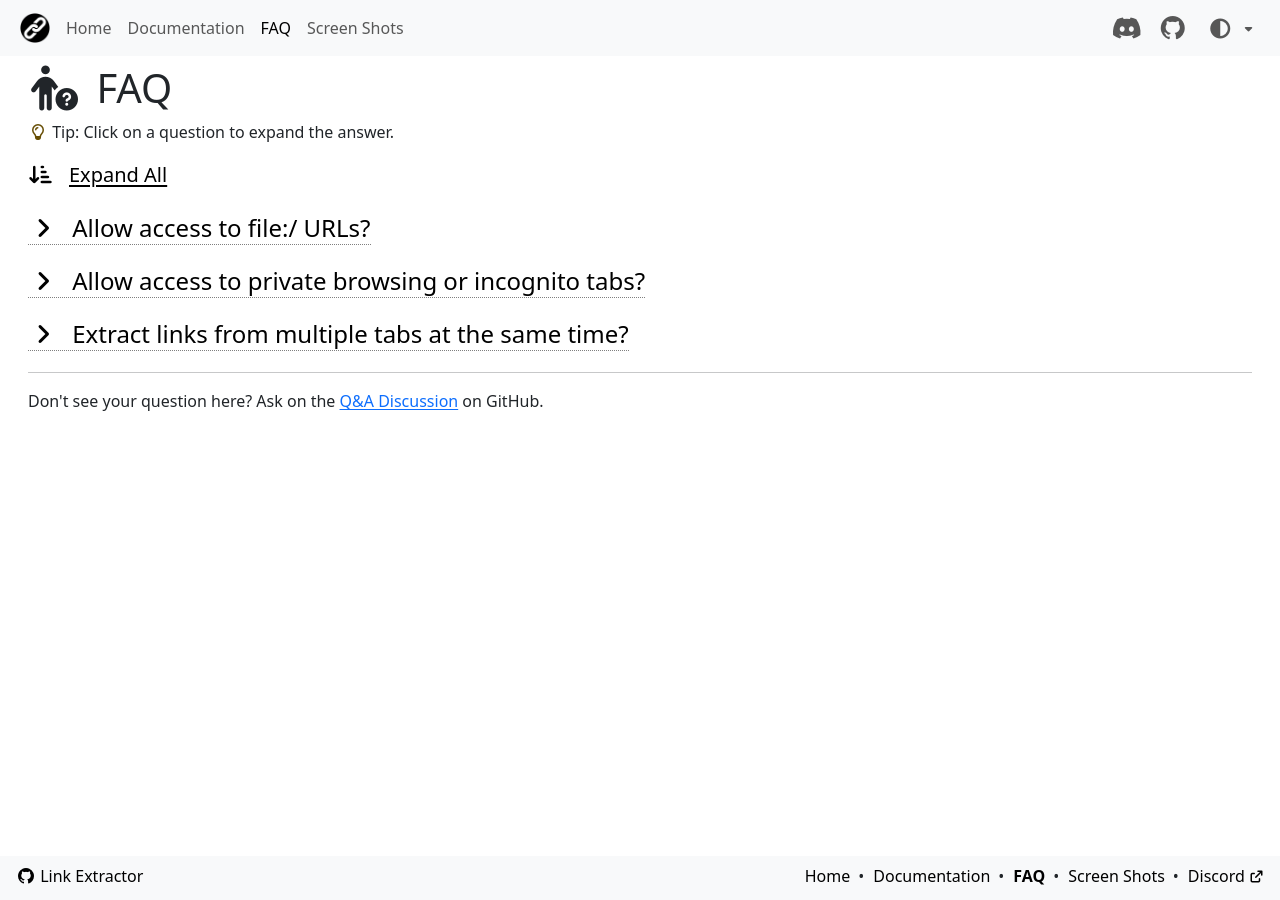
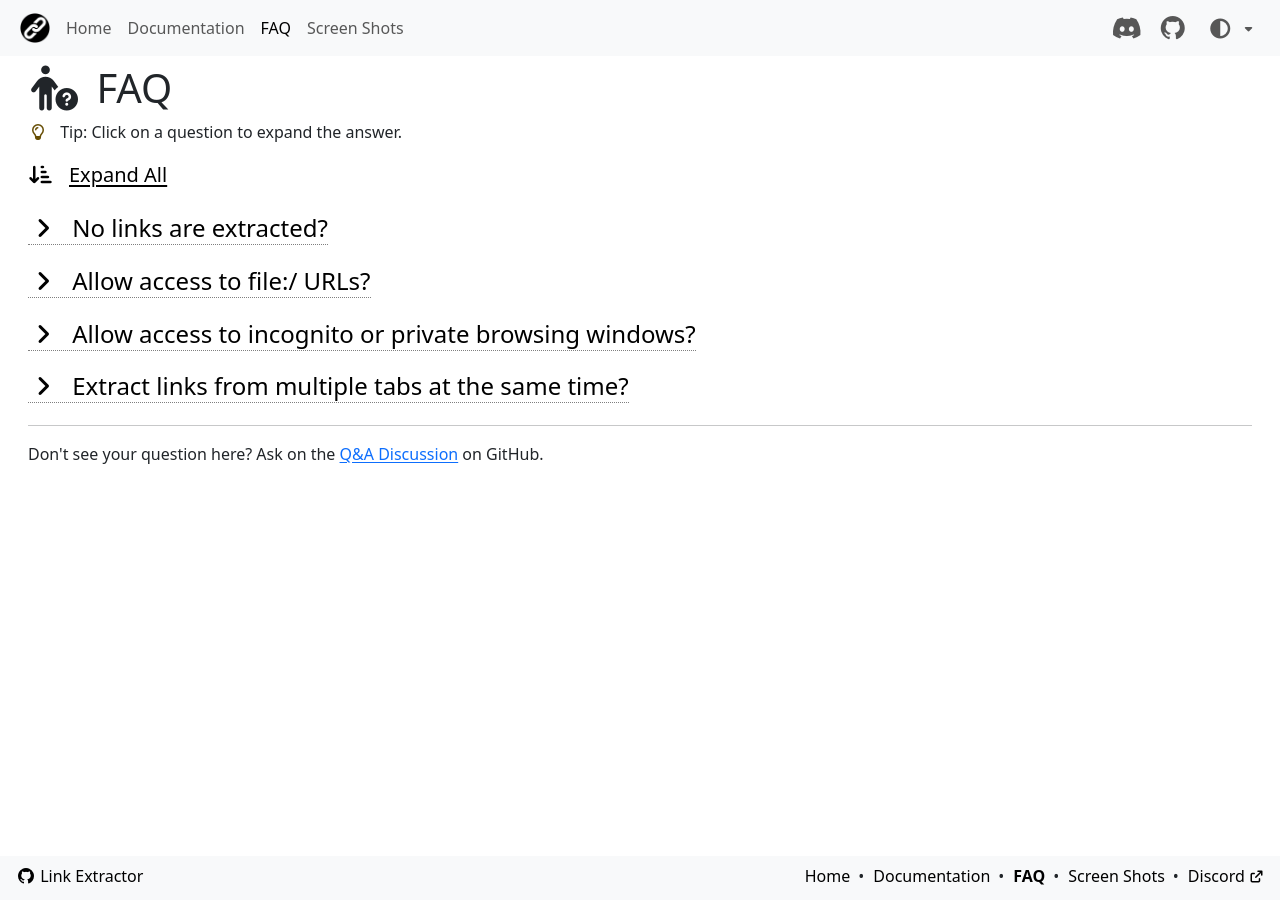
Before and after one commit to cssnr/link-extractor-site, a Jekyll site: the page built from src/html/faq.html, in a window 1280 px wide. Built offline with Jekyll 4.4.1, drawn with Linux system fonts in a browser that asks for light colours; nearby versions of some CDN libraries; library files that are not in the unit come from our copies; comment, search, counter and statistics services are not loaded.

Commit message:
Update FAQ

```diff
--- a/src/html/faq.html
+++ b/src/html/faq.html
@@ -9,7 +9,7 @@ description: Frequently Asked Questions about the Link Extractor Web Extension.
     <h1 class="animate__animated animate__zoomIn"><i class="fa-solid fa-person-circle-question me-2"></i> {{ page.title }}</h1>
 
     <p>
-        <i class="fa-regular fa-lightbulb text-warning-emphasis"></i>
+        <i class="fa-regular fa-lightbulb text-warning-emphasis me-2"></i>
         Tip: Click on a question to expand the answer.
     </p>
     <p class="lead">
@@ -17,13 +17,47 @@ description: Frequently Asked Questions about the Link Extractor Web Extension.
             <i class="fa-solid fa-arrow-down-short-wide me-3"></i><span>Expand All</span></a>
     </p>
 
+    <!-- noLinks -->
+
     <h4 class="my-4">
-        <a class="body-link " role="button" data-bs-toggle="collapse" aria-expanded="false"
+        <a class="body-link" role="button" data-bs-toggle="collapse" aria-expanded="false"
+           aria-controls="noLinks" href="#noLinks">
+            <i class="fa-solid fa-angle-right me-2"></i> No links are extracted?
+        </a>
+    </h4>
+    <div class="collapse" id="noLinks">
+        <div class="">
+            <ol>
+                <li>If you just installed the extension, you may need to close and re-open the tab to extract links.</li>
+                <li>Try re-starting your browser. Make sure to close all open windows then re-open the browser.</li>
+                <li>If you cant extract links from any tabs try re-installing the extension. Make sure to export any saved filters first.</li>
+                <li>
+                    If you are still unable to extract links, please
+                    <a href="https://github.com/cssnr/link-extractor/issues" target="_blank" rel="noopener">open an issue on GitHub</a>;
+                    and we will do our best to resolve the issue.
+                </li>
+            </ol>
+            <span>
+                If you don't have a GitHub account, you can
+                <a href="https://cssnr.github.io/feedback/?app=Link%20Extractor" target="_blank" rel="noopener">submit feedback here</a>.
+                <br>
+                Make sure to <b>include a link to the site</b> you are having issues with.
+            </span>
+        </div>
+    </div>
+
+    <!-- fileAccess -->
+
+    <h4 class="my-4">
+        <a class="body-link" role="button" data-bs-toggle="collapse" aria-expanded="false"
            aria-controls="fileAccess" href="#fileAccess">
             <i class="fa-solid fa-angle-right me-2"></i> Allow access to file:/ URLs?
         </a>
     </h4>
     <div class="collapse" id="fileAccess">
+        <p class="">
+            Note: File extraction is currently experimental and only works on PDF files.
+        </p>
         <div class="alert alert-warning mb-0 d-none firefox">
             Firefox does <b>not</b> allow access to file:/ URLs.
         </div>
@@ -45,10 +79,12 @@ description: Frequently Asked Questions about the Link Extractor Web Extension.
         </div>
     </div>
 
+    <!-- privateAccess -->
+
     <h4 class="my-4">
-        <a class="body-link " role="button" data-bs-toggle="collapse" aria-expanded="false"
+        <a class="body-link" role="button" data-bs-toggle="collapse" aria-expanded="false"
            aria-controls="privateAccess" href="#privateAccess">
-            <i class="fa-solid fa-angle-right me-2"></i> Allow access to private browsing or incognito tabs?
+            <i class="fa-solid fa-angle-right me-2"></i> Allow access to incognito or private browsing windows?
         </a>
     </h4>
     <div class="collapse" id="privateAccess">
@@ -78,8 +114,10 @@ description: Frequently Asked Questions about the Link Extractor Web Extension.
         </div>
     </div>
 
+    <!-- multipleTabs -->
+
     <h4 class="my-4">
-        <a class="body-link " role="button" data-bs-toggle="collapse" aria-expanded="false"
+        <a class="body-link" role="button" data-bs-toggle="collapse" aria-expanded="false"
            aria-controls="multipleTabs" href="#multipleTabs">
             <i class="fa-solid fa-angle-right me-2"></i> Extract links from multiple tabs at the same time?
         </a>
@@ -87,7 +125,11 @@ description: Frequently Asked Questions about the Link Extractor Web Extension.
     <div class="collapse" id="multipleTabs">
         <div class="">
             <ol>
-                <li>Ensure you have granted Host Permission to the extension, from either the Popup or Options Page.</li>
+                <li>
+                    Ensure you have granted Host Permission to the extension, from the Popup or Options Page.
+                    <a class="body-link" href="{{ "/screenshots/02.jpg" | relative_url }}" target="_blank">
+                        Screen Shot. <i class="fa-solid fa-arrow-up-right-from-square fa-xs"></i></a>
+                </li>
                 <li>While pressing and holding the <kbd>Ctrl</kbd> key, select all the tabs you wish to extract from.</li>
                 <li>With the tabs highlighted, extract links as normal using either the Popup, Shortcuts, or Omnibox.</li>
             </ol>
--- a/src/js/faq.js
+++ b/src/js/faq.js
@@ -61,7 +61,7 @@ function domContentLoaded() {
         const bsCollapse = new bootstrap.Collapse(window.location.hash, {
             toggle: false,
         })
-        console.log('bsCollapse:', bsCollapse)
+        // console.log('bsCollapse:', bsCollapse)
         bsCollapse.show()
     }
 }
```
Also changed, not shown: src/js/main.js (+8 -21 lines).
